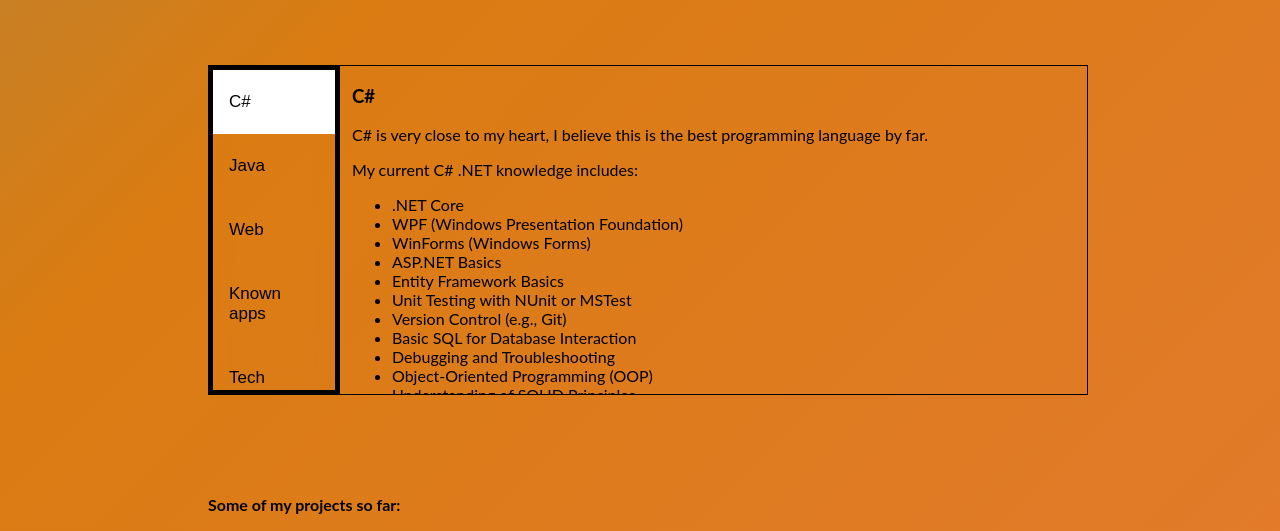
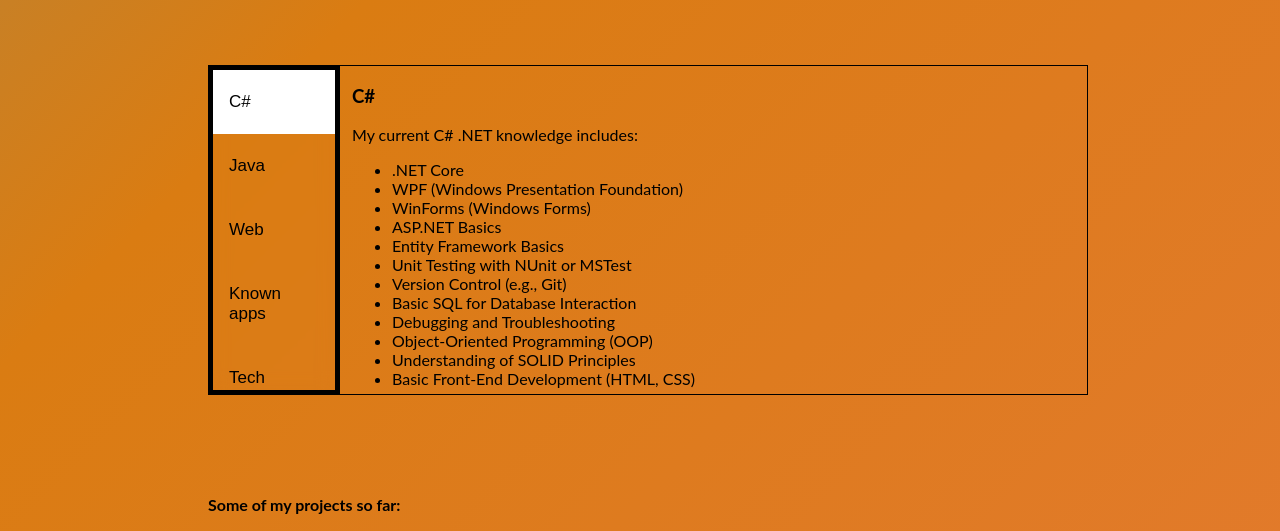
Before and after one commit to kjanos89/kjanos89.github.io, a plain HTML site: page index.html in a window 1280 px wide. Shown: the part 960-1491 px from the top of the page. Drawn offline with Linux system fonts and the light colour scheme.

Commit message:
Adjusting text

```diff
--- a/index.html
+++ b/index.html
@@ -52,7 +52,6 @@
 
 <div id="C#" class="tabcontent">
   <h3>C#</h3>
-  <p>C# is very close to my heart, I believe this is the best programming language by far.</p>
   <p>My current C# .NET knowledge includes:</p>
 <ul>
   <li>.NET Core</li>
```
